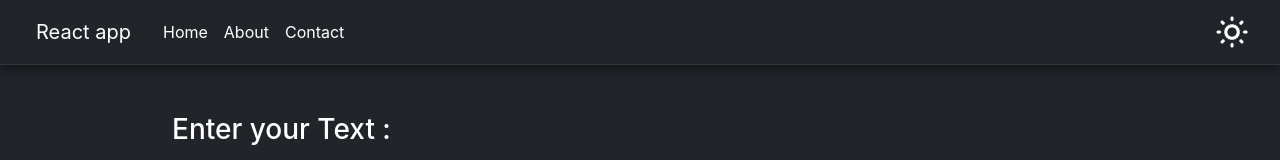
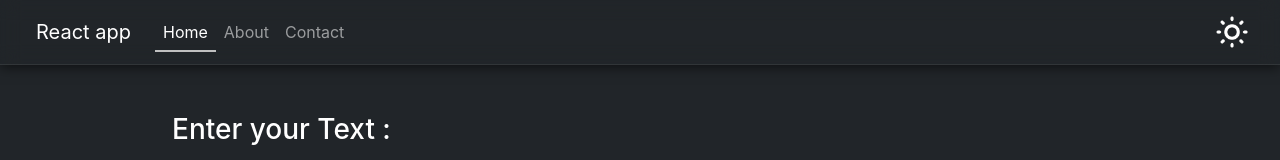
Before and after one commit to Varun04-pixel/TextUtils, a React (Create React App) app: page / in a window 1280 px wide. Shown: the top 160 px of the page. Built offline with nearby package versions, Linux system fonts and the light colour scheme.

Commit message:
changed navbar & navlink feature

```diff
--- /dev/null
+++ b/src/App.css
@@ -0,0 +1,51 @@
+.nav-link.active {
+  color: #fff !important;
+  background: transparent !important;
+  box-shadow: none !important;
+}
+
+.nav-link:focus, .nav-link:active {
+  color: #fff !important;
+  background: transparent !important;
+  outline: none !important;
+  box-shadow: none !important;
+}
+
+.nav-link.active {
+  position: relative;
+  color: #000;
+  text-decoration: none;
+}
+
+.nav-link.active::before {
+  content: "";
+  position: absolute;
+  display: block;
+  width: 100%;
+  height: 2px;
+  bottom: 0;
+  left: 0;
+  background-color: #cacaca;
+  transform: scaleX(0);
+  transition: transform 0.3s ease;
+}
+
+.nav-link.active::before {
+  transform: scaleX(1);
+}
+
+.navbar-light .nav-link {
+  color: darkslategrey !important;
+}
+
+.navbar-light .nav-link.active {
+  color: rgb(17, 17, 17) !important;
+}
+
+.navbar-light .nav-link::before {
+  background-color: rgb(37, 37, 37);
+}
+
+.navbar-dark .nav-link::before {
+  background-color: #c0c0c0;
+}
--- a/src/App.js
+++ b/src/App.js
@@ -2,10 +2,12 @@ import Home from './Component/home';
 import About from './Component/about';
 import { BrowserRouter as Router, Routes, Route } from "react-router-dom";
 import Contact from './Component/contact';
+import Nav from './Component/Navbar';
 
 function App() {
   return (
     <Router>
+    <Nav title="React app"/>
       <Routes>
         <Route path="/" element={<Home />} />
         <Route path="/about" element={<About />} />
--- a/src/Component/Form.js
+++ b/src/Component/Form.js
@@ -115,7 +115,7 @@ function Form() {
       <button onClick={handleOnCopy} className="btn btn-primary my-4">
          {copyBtn}
       </button>
-      <button onClick={handleOnClear} className="btn btn-primary mx-4 my-4">
+      <button onClick={handleOnClear} className="btn btn-primary mx-4 my-auto">
          Clear
       </button>
 
--- a/src/Component/Navbar.js
+++ b/src/Component/Navbar.js
@@ -1,5 +1,6 @@
 import { useEffect, useState } from "react";
-import { Link } from "react-router-dom";
+import { NavLink } from "react-router-dom";
+import '../App.css'
 
 function Nav(props) {
     const [mode, setMode] = useState('dark');
@@ -56,27 +57,27 @@ function Nav(props) {
             >
               <ul className="navbar-nav me-auto mb-2 mb-lg-0">
                 <li className="nav-item">
-                  <Link
-                    className="nav-link active"
+                  <NavLink
+                    className={({isActive}) => 'nav-link' + (isActive ? ' active' : '')}
                     aria-current="page"
                     to='/'
                   >
                     Home
-                  </Link>
+                  </NavLink>
                 </li>
                 <li className="nav-item">
-                  <Link
-                    className="nav-link active"
+                  <NavLink
+                    className={({isActive}) => 'nav-link' + (isActive ? ' active' : '')}
                     aria-current="page"
                     to='/about'
                   >
                     About
-                  </Link>
+                  </NavLink>
                 </li>
                 <li className="nav-item">
-                  <Link className="nav-link active" to='/contact'>
+                  <NavLink className={({isActive}) => 'nav-link' + (isActive ? ' active' : '')} to='/contact'>
                     Contact
-                  </Link>
+                  </NavLink>
                 </li>
               </ul>
               <div className="container-fluid d-flex justify-content-end">
--- a/src/Component/about.js
+++ b/src/Component/about.js
@@ -1,9 +1,6 @@
-import Nav from "./Navbar";
-
 function About() {
   return (
     <>
-    <Nav title="React app"/>
     <h1 className='my-4'>about :</h1>
     </>
   );
--- a/src/Component/contact.js
+++ b/src/Component/contact.js
@@ -1,9 +1,6 @@
-import Nav from "./Navbar";
-
 function Contact() {
   return (
     <>
-    <Nav title="React app"/>
     <h1 className='my-4'>contact :</h1>
     </>
   );
--- a/src/Component/home.js
+++ b/src/Component/home.js
@@ -1,10 +1,8 @@
 import Form from "./Form";
-import Nav from "./Navbar";
 
 function Home() {
   return (
     <>
-      <Nav title="React app"/>
       <div className="my-5">
         <Form />
       </div>
```
